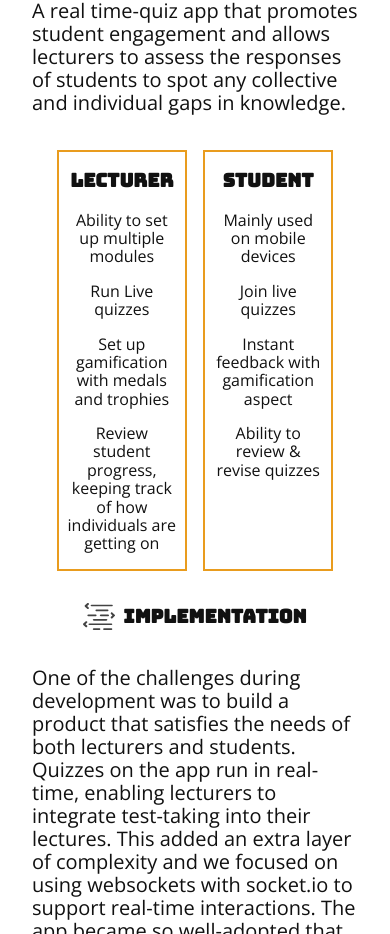
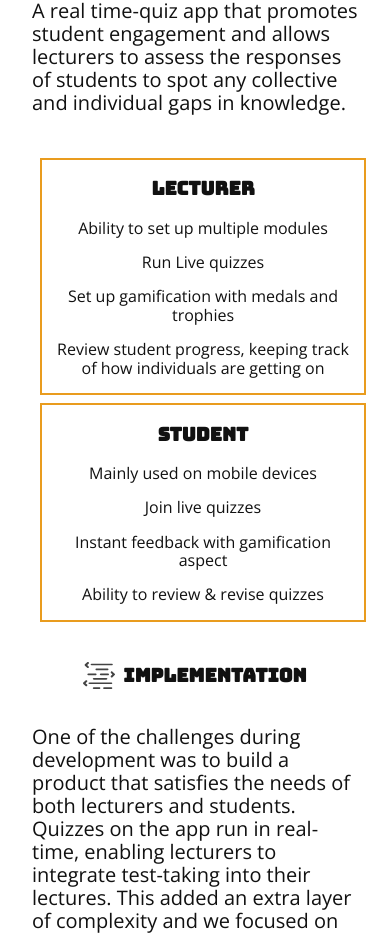
Before and after one commit to irulabs/weiru, a React (Create React App) app in the folder app/: page /case-study/quodl in a window 390 px wide. Shown: the part 997-1931 px from the top of the page. Built offline with nearby package versions, Linux system fonts and the light colour scheme.

Commit message:
stack student/lecturer boxes on mobile relates #10

```diff
--- a/app/src/components/Quodl.js
+++ b/app/src/components/Quodl.js
@@ -35,15 +35,15 @@ class Quodl extends Component {
             A real time-quiz app that promotes student engagement and allows lecturers to assess the responses of students to spot any collective and individual gaps in knowledge.
           </p>
 
-          <div className="flex justify-center tc pv3">
-            <div className="w-40 ba bw1 b--light-orange mh2 ph2">
+          <div className="flex-ns justify-center tc pv3">
+            <div className="w-100 mv2 w-40-ns ba bw1 b--light-orange mh2 ph2">
               <h3> Lecturer </h3>
               <p> Ability to set up multiple modules </p>
               <p> Run Live quizzes </p>
               <p> Set up gamification with medals and trophies </p>
               <p> Review student progress, keeping track of how individuals are getting on </p>
             </div>
-            <div className="w-40 ba bw1 b--light-orange mh2 ph2">
+            <div className="w-100 mv2 w-40-ns ba bw1 b--light-orange mh2 ph2">
               <h3> Student </h3>
               <p> Mainly used on mobile devices </p>
               <p> Join live quizzes </p>
```
